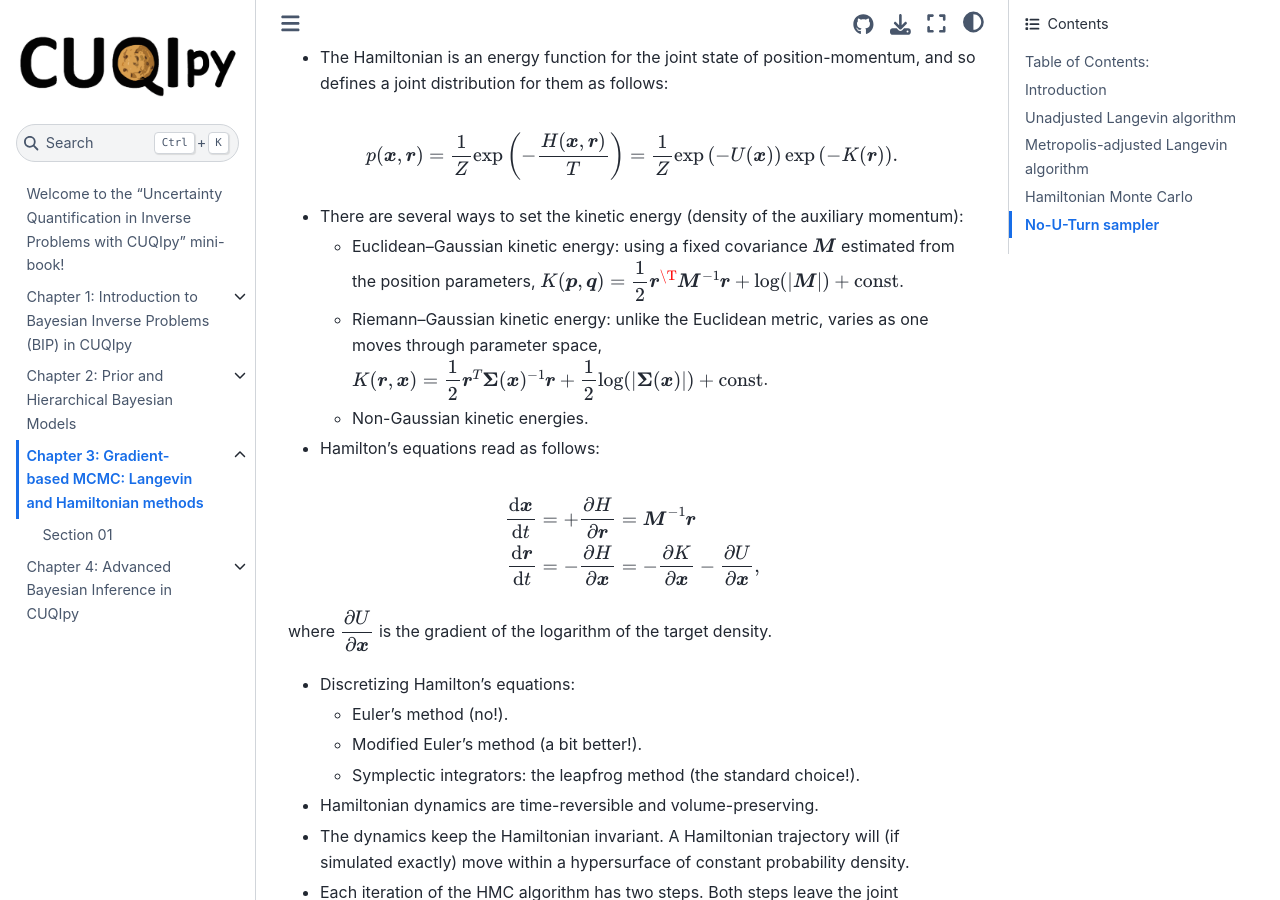
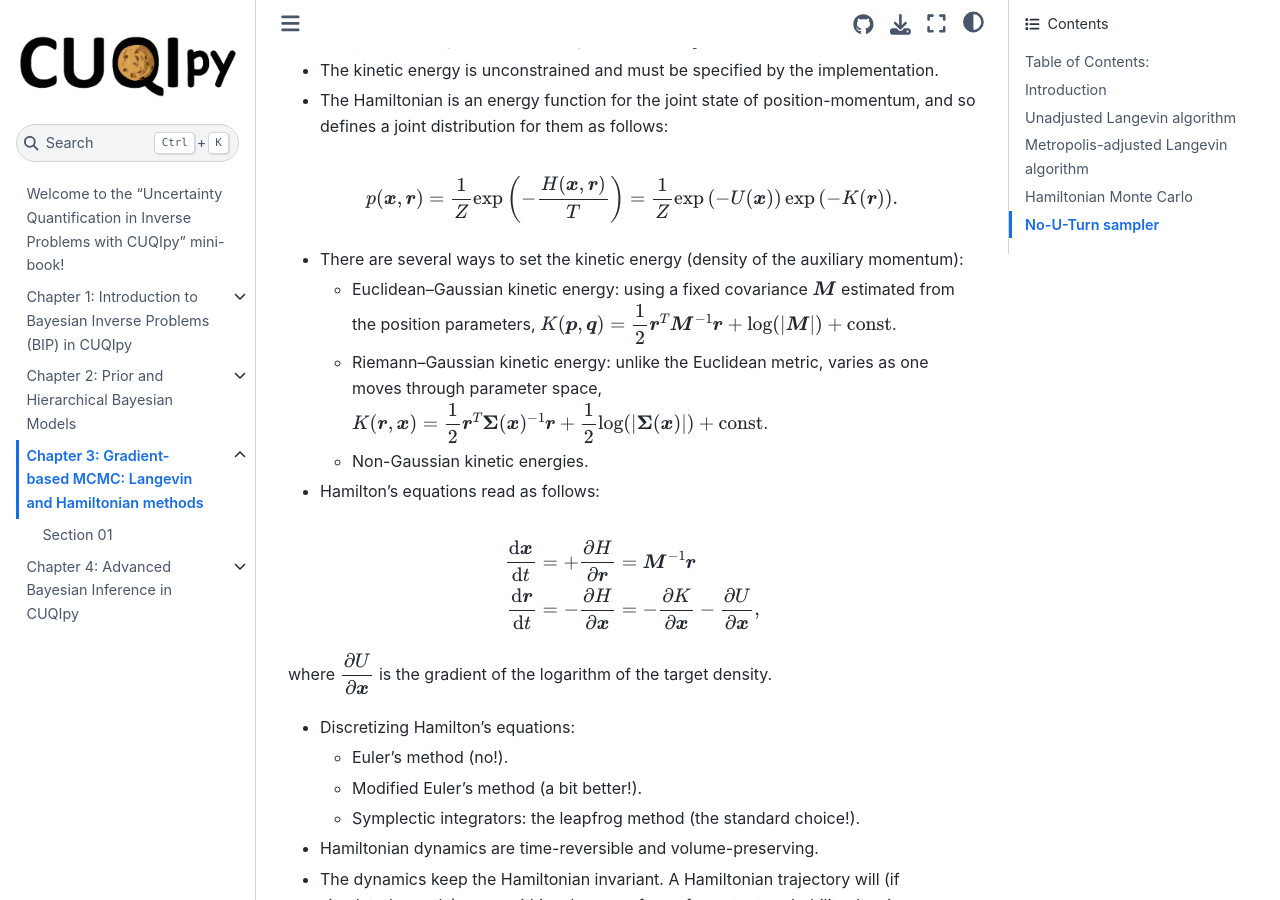
Before and after one commit to amal-ghamdi/CUQI-Book-test, a Jupyter Book: the page built from chapter03/chapter03.md, in a window 1280 px wide and 900 px high, scrolled down 2451 px. Built offline with Jupyter Book 1.0.4 settings and Sphinx 7.4.7 and the Sphinx Book theme 1.1.4, drawn with Linux system fonts in a browser that asks for light colours; pages that are not in the unit, such as notebooks, are missing from menus; some of the changed text lies outside the part shown.

Commit message:
update transpose

```diff
--- a/chapter03/chapter03.md
+++ b/chapter03/chapter03.md
@@ -108,7 +108,7 @@ p(\boldsymbol{x}, \boldsymbol{r}) = \dfrac{1}{Z}\exp\left(-\dfrac{H(\boldsymbol{
 $$
 
 * There are several ways to set the kinetic energy (density of the auxiliary momentum):
-  - Euclidean--Gaussian kinetic energy: using a fixed covariance $\boldsymbol{M}$ estimated from the position parameters, $K(\boldsymbol{p},\boldsymbol{q}) = \dfrac{1}{2} \boldsymbol{r}^\T\boldsymbol{M}^{-1}\boldsymbol{r} + \log(\abs{\boldsymbol{M}}) + \text{const}$.
+  - Euclidean--Gaussian kinetic energy: using a fixed covariance $\boldsymbol{M}$ estimated from the position parameters, $K(\boldsymbol{p},\boldsymbol{q}) = \dfrac{1}{2} \boldsymbol{r}^T\boldsymbol{M}^{-1}\boldsymbol{r} + \log(\abs{\boldsymbol{M}}) + \text{const}$.
   - Riemann--Gaussian kinetic energy: unlike the Euclidean metric, varies as one moves through parameter space, $K(\boldsymbol{r}, \boldsymbol{x}) = \dfrac{1}{2} \boldsymbol{r}^T\boldsymbol{\Sigma}(\boldsymbol{x})^{-1}\boldsymbol{r} + \dfrac{1}{2}\log(\abs{\boldsymbol{\Sigma}(\boldsymbol{x})}) + \text{const}$.
   - Non-Gaussian kinetic energies.
 
```
Also changed, not shown: other parts of chapter03/chapter03.md (+1 -1 lines).
